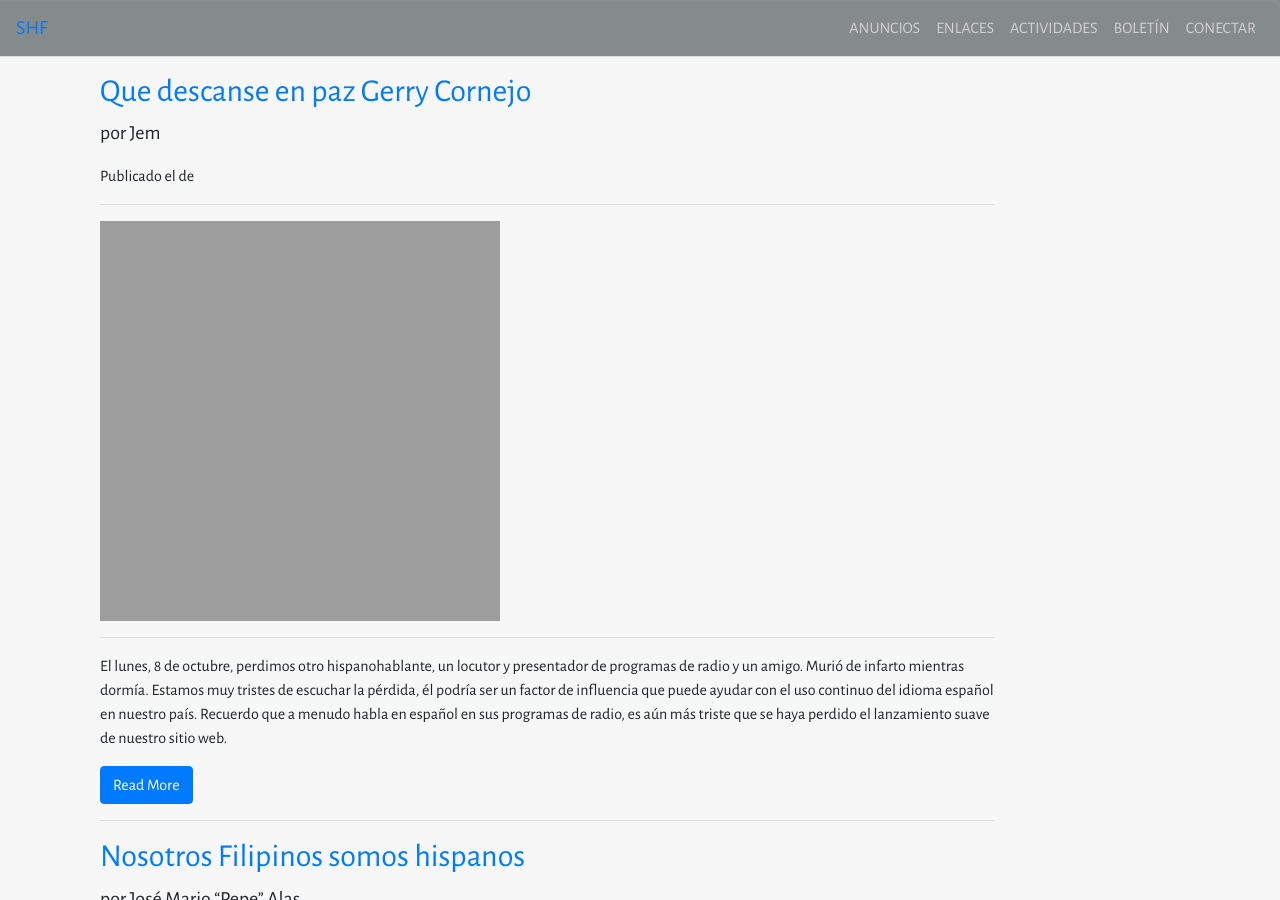
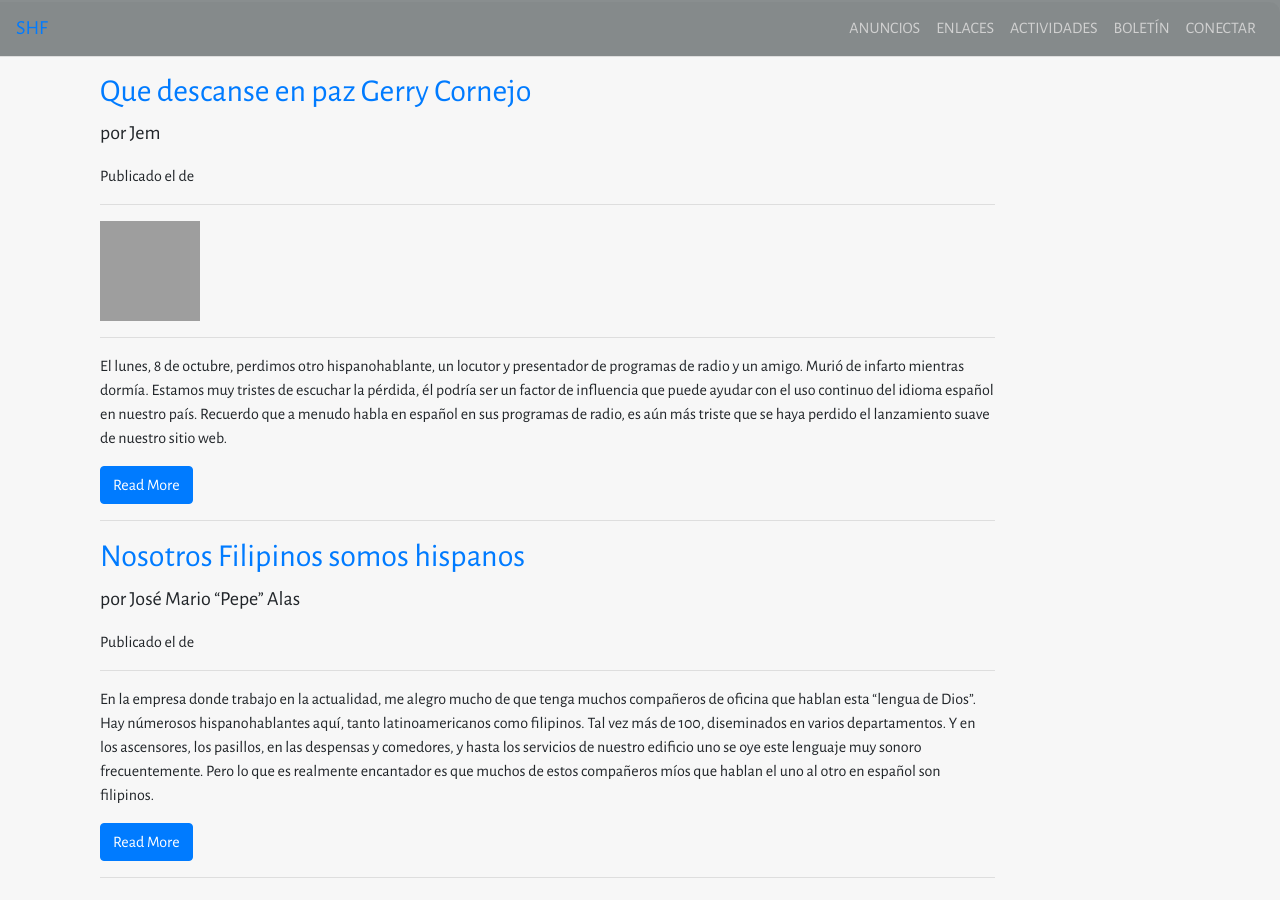
Before and after one commit to sociedadhispanofilipina/sociedadhispanofilipina.github.io, a Jekyll site: the page built from blog.html, in a window 1280 px wide and 900 px high. Built offline with Jekyll 4.4.1, drawn with Linux system fonts in a browser that asks for light colours.

Commit message:
update image size

```diff
--- a/_includes/blog-posts.html
+++ b/_includes/blog-posts.html
@@ -17,7 +17,7 @@
     			<p><span class="glyphicon glyphicon-time"></span> Publicado el {% include date_locale.html %}</p>
     			<hr>
     			{% if post.image %}
-    			<img class="img-responsive" src="{{ post.image }}" alt="{{ post.title }}" style="width:400px; height: 400px">
+    			<img class="img-responsive" src="{{ post.image }}" alt="{{ post.title }}" style="width:100px; height: 100px">
     			<hr>
     			{% endif %}
 
```
